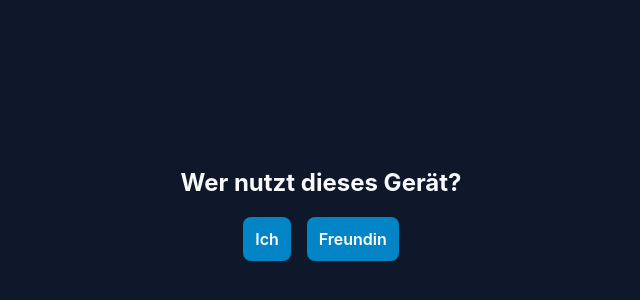
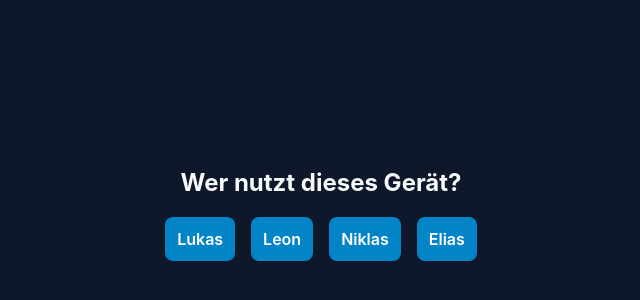
Before and after one commit to soundbier/2cars2georgia, a React (Vite) app: page / in a window 1280 px wide. Shown: the part 24-324 px from the top of the page, without its empty margins (319-959 px from the left). Built offline with nearby package versions, Linux system fonts and the light colour scheme; no server answers.

Commit message:
Update buttons for user login options

```diff
--- a/src/App.tsx
+++ b/src/App.tsx
@@ -25,8 +25,10 @@ export default function App() {
       <div style={{ padding: '2rem', textAlign: 'center', marginTop: '20vh' }}>
         <h2 style={{ marginBottom: '20px' }}>Wer nutzt dieses Gerät?</h2>
         <div style={{ display: 'flex', gap: '16px', justifyContent: 'center' }}>
-          <button className="btn" onClick={() => login('Ich')}>Ich</button>
-          <button className="btn" onClick={() => login('Freundin')}>Freundin</button>
+          <button className="btn" onClick={() => login('Ich')}>Lukas</button>
+          <button className="btn" onClick={() => login('Leon')}>Leon</button>
+          <button className="btn" onClick={() => login('Niklas')}>Niklas</button>
+          <button className="btn" onClick={() => login('Elias')}>Elias</button>
         </div>
       </div>
     );
```
